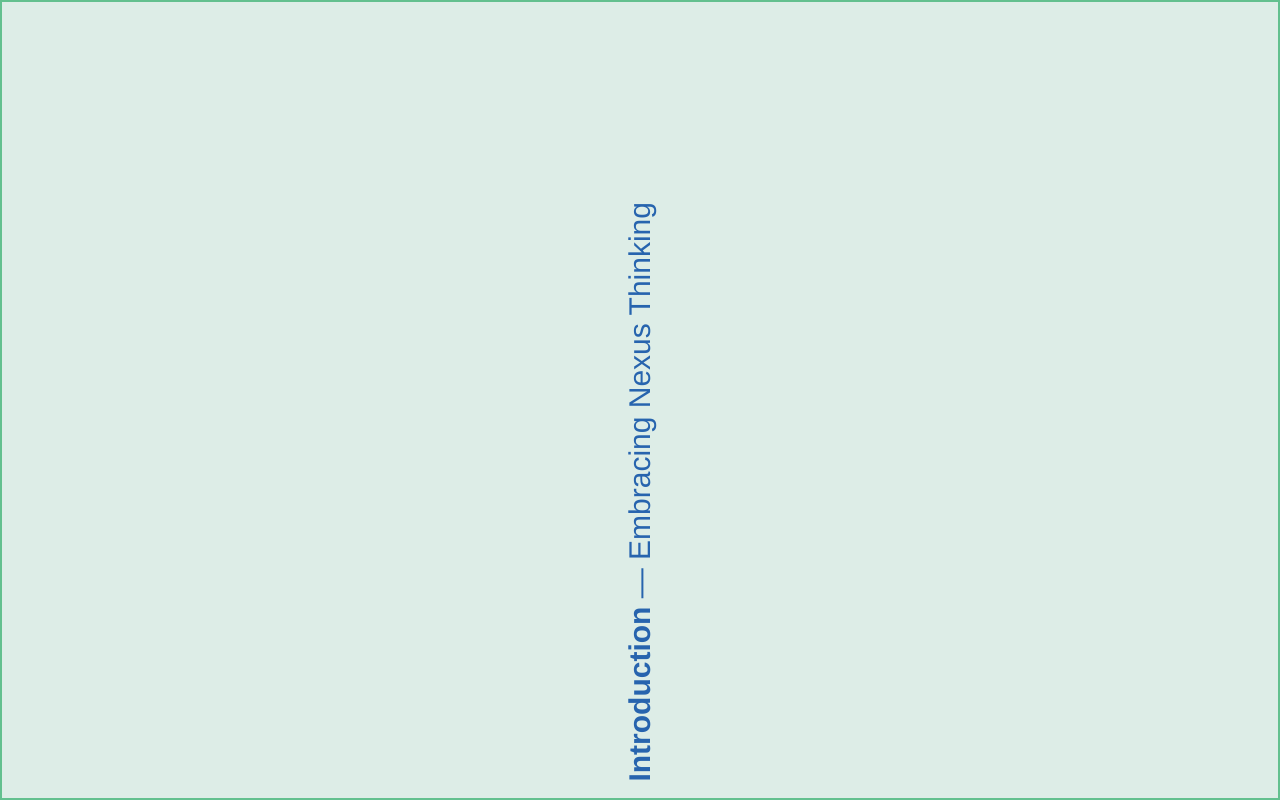
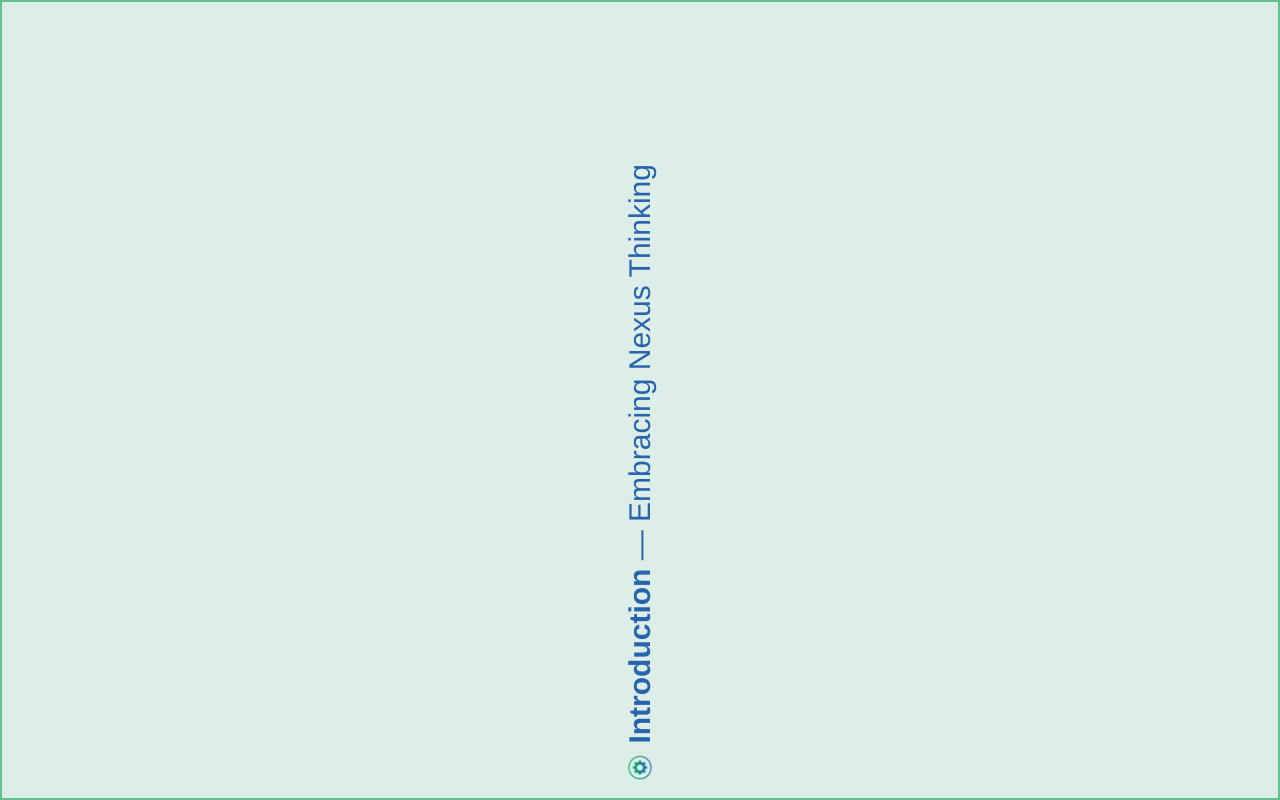
Before and after one commit to Will-F-Ries/vertical-text, a plain HTML site: page index.html in a window 1280 px wide. Drawn offline with Linux system fonts and the light colour scheme.

Commit message:
Update index.html

```diff
--- a/index.html
+++ b/index.html
@@ -16,25 +16,39 @@
       border: 2px solid #63c08f;
       box-sizing: border-box;
       display: flex;
-      align-items: flex-end;   /* bottom alignment */
-      justify-content: center; /* horizontal centering */
+      align-items: flex-end;   /* bottom align */
+      justify-content: center;
+    }
+
+    .content {
+      writing-mode: vertical-rl;
+      transform: rotate(180deg);
+      display: flex;
+      align-items: center;
+      gap: 10px; /* space between icon and text */
+      padding: 16px 12px;
+      white-space: nowrap;
+    }
+
+    .icon {
+      width: 28px;   /* adjust as needed */
+      height: auto;
     }
 
     .text {
-      writing-mode: vertical-rl;
-      transform: rotate(180deg);
       font-family: "Avenir Next","Avenir",Helvetica,Arial,sans-serif;
       font-size: 30px;
       color: #2764ae;
-      padding: 16px 12px;
-      white-space: nowrap;
     }
   </style>
 </head>
 <body>
   <div class="container">
-    <div class="text">
-      <strong>Introduction</strong> — Embracing Nexus Thinking
+    <div class="content">
+      <img src="technology-and-cases.png" alt="" class="icon">
+      <div class="text">
+        <strong>Introduction</strong> — Embracing Nexus Thinking
+      </div>
     </div>
   </div>
 </body>
```
